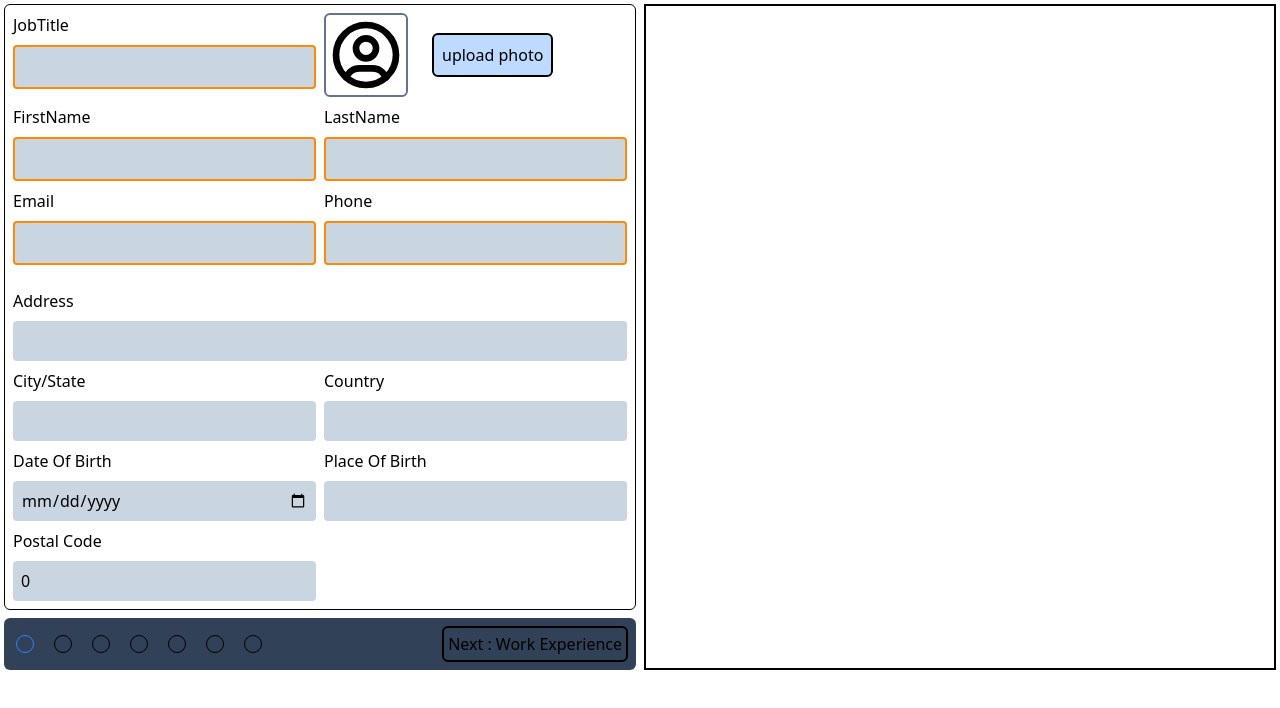
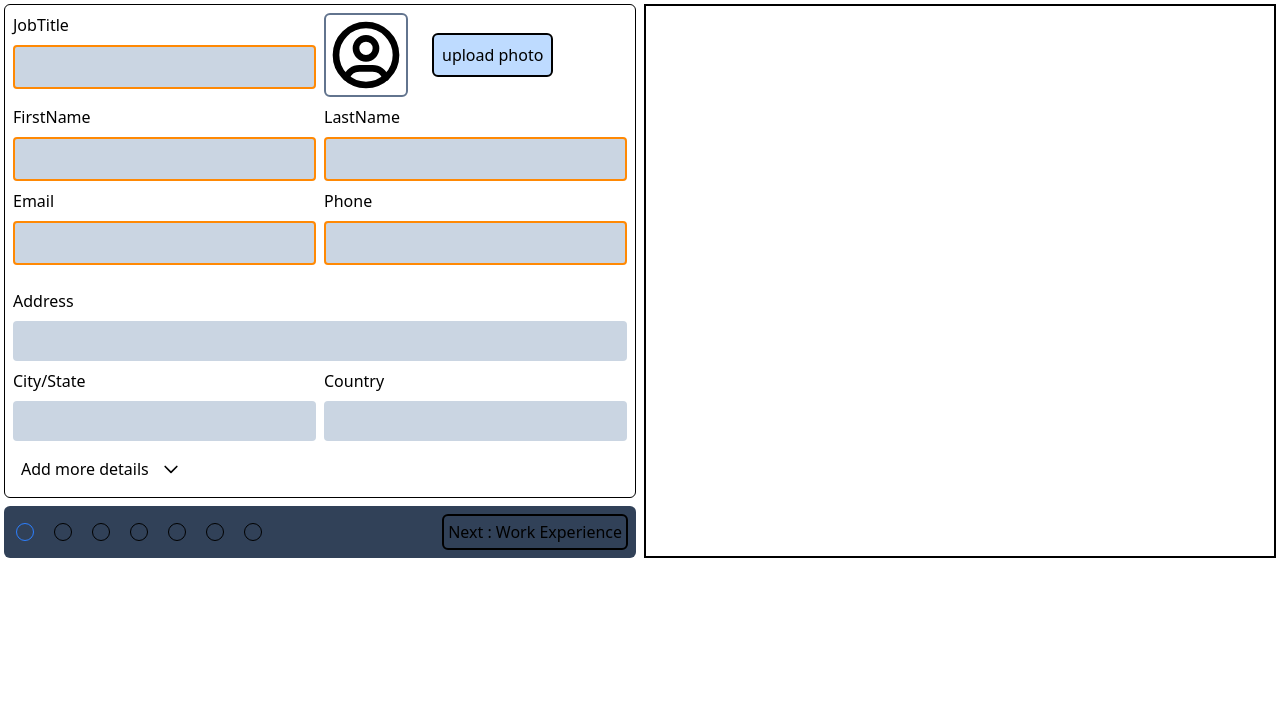
Before and after one commit to ivanChri/resume-app, a Vue app: page / in a window 1280 px wide. Shown: the top 708 px of the page. Built offline with nearby package versions, Linux system fonts and the light colour scheme.

Commit message:
Adding AdditionalBiodata.vue and GenericList.vue

```diff
--- a/src/component/Accordion.vue
+++ b/src/component/Accordion.vue
@@ -17,16 +17,14 @@
     <div class="border w-full border-gray-200 rounded-lg overflow-hidden">
       <button
         class="w-full flex justify-between items-center p-4 text-left font-medium bg-gray-50 hover:bg-gray-100 cursor-pointer"
-        @click="$emit('onToggle',itemIndex)"
-      >
+        @click="$emit('onToggle',itemIndex)">
         <span>{{ title || 'not specified' }}</span>
         <svg
           class="w-5 h-5 transition-transform duration-300"
           :class="{ 'rotate-180': active }"
           fill="none"
           viewBox="0 0 24 24"
-          stroke="currentColor"
-        >
+          stroke="currentColor">
           <path stroke-linecap="round" stroke-linejoin="round" stroke-width="2" d="M19 9l-7 7-7-7" />
         </svg>
       </button>
--- /dev/null
+++ b/src/component/AdditionalBiodataForm.vue
@@ -0,0 +1,79 @@
+<script setup lang="ts">
+  import { ref,computed } from 'vue';
+  const active = ref<boolean>(false)
+  const buttonLabel = computed(() => {
+    return active.value ? 'Hide additional details' : 'Add more details'
+  })
+  const placeOfBirthModel = defineModel('placeOfBirthModel')
+  const dateOfBirthModel = defineModel('dateOfBirthModel')
+  const postalCodeModel = defineModel('postalCodeModal')
+  const drivingLicenseModel = defineModel('drivingLicenseModel')
+  const nationalityModel = defineModel('nationalityModel')
+  function toogleActive():void{
+    active.value = !active.value
+  }
+</script>
+
+<template>
+  <section class="addtional-biodata-container w-full p-1 flex flex-col gap-3">
+   <Transition name="additionalForm">
+   <div v-if="active" class="addtional-biodata-form grid grid-cols-2">
+    <div class="flex flex-col p-1 gap-2">
+      <label for="dateOfBirth">Date Of Birth</label>
+      <input type="date" v-model="dateOfBirthModel" id="dateOfBirth" class="p-2 rounded-sm bg-slate-300 focus:outline-2 focus:outline-offset-2 focus:outline-blue-500" />
+    </div>
+    <div class="flex flex-col p-1 gap-2">
+      <label for="placeOfBirth">Place Of Birth</label>
+      <input type="text" v-model="placeOfBirthModel" id="placeOfBirth" class="p-2 rounded-sm bg-slate-300 focus:outline-2 focus:outline-offset-2 focus:outline-blue-500" />
+    </div>
+    <div class="flex flex-col p-1 gap-2">
+      <label for="postal-code">Postal Code</label>
+      <input type="number" v-model="postalCodeModel" id="postal-code" class="p-2 rounded-sm bg-slate-300 focus:outline-2 focus:outline-offset-2 focus:outline-blue-500" />
+    </div>
+    <div class="flex flex-col p-1 gap-2">
+      <label for="driving-license">Driving License</label>
+      <input type="text" v-model="drivingLicenseModel" id="driving-license" class="p-2 rounded-sm bg-slate-300 focus:outline-2 focus:outline-offset-2 focus:outline-blue-500" />
+    </div>
+     <div class="flex flex-col p-1 gap-2">
+      <label for="nationality">Nationality</label>
+      <input type="text" v-model="nationalityModel" id="nationality" class="p-2 rounded-sm bg-slate-300 focus:outline-2 focus:outline-offset-2 focus:outline-blue-500" />
+    </div>
+   </div>
+   </Transition>
+   <div class="button-container max-w-md">
+      <button @click="toogleActive" class="w-full flex gap-3 items-center p-2 text-left font-medium cursor-pointer">
+        <span>{{ buttonLabel }}</span>
+        <svg
+          class="w-5 h-5 transition-transform duration-300"
+          :class="{ 'rotate-180': active }"
+          fill="none"
+          viewBox="0 0 24 24"
+          stroke="currentColor">
+          <path stroke-linecap="round" stroke-linejoin="round" stroke-width="2" d="M19 9l-7 7-7-7" />
+        </svg>
+      </button>
+   </div>
+  </section>
+</template>
+
+<style scoped>
+.additionalForm-enter-active,
+.additionalForm-leave-active {
+  transition: all 0.4s ease-out;
+  overflow: hidden;
+}
+
+.additionalForm-enter-from,
+.additionalForm-leave-to {
+  max-height: 0;
+  opacity: 0;
+  transform: translateY(-10px);
+}
+
+.additionalForm-enter-to,
+.additionalForm-leave-from {
+  max-height: 500px;
+  opacity: 1;
+  transform: translateY(0);
+}
+</style>
--- a/src/component/Dropdow.vue
+++ b/src/component/Dropdow.vue
@@ -7,7 +7,7 @@ const props = defineProps<{
 }>()
 const emit = defineEmits(['onUpdate'])
 const isOpen = ref<boolean>(false)
-const toggleDropdown = () => {
+function toggleDropdown():void{
   isOpen.value = !isOpen.value
 }
 function onUpdate(optionValue:string):void{
--- a/src/form/BiodataForm.vue
+++ b/src/form/BiodataForm.vue
@@ -2,6 +2,7 @@
   import { reactive,watch,onMounted } from 'vue';
   import { useUserStore } from '../store/user.store';
   import ImageUploader from '../component/ImageUploader.vue';
+  import AddtionalBiodata from '../component/AdditionalBiodataForm.vue';
   const store = useUserStore()
   const tempEmail = reactive<{email:string,errorMessage:string,valid:boolean | null}>({
     email:'',
@@ -105,17 +106,6 @@
       <label for="country">Country</label>
       <input type="text" v-model="store.biodata.country" id="country" class="p-2 rounded-sm bg-slate-300 focus:outline-2 focus:outline-offset-2 focus:outline-blue-500" />
     </div>
-    <div class="flex flex-col p-1 gap-2">
-      <label for="dateOfBirth">Date Of Birth</label>
-      <input type="date" v-model="store.biodata.dateOfBirth" id="dateOfBirth" class="p-2 rounded-sm bg-slate-300 focus:outline-2 focus:outline-offset-2 focus:outline-blue-500" />
-    </div>
-    <div class="flex flex-col p-1 gap-2">
-      <label for="placeOfBirth">Place Of Birth</label>
-      <input type="text" v-model="store.biodata.placeOfBirth" id="placeOfBirth" class="p-2 rounded-sm bg-slate-300 focus:outline-2 focus:outline-offset-2 focus:outline-blue-500" />
-    </div>
-    <div class="flex flex-col p-1 gap-2">
-      <label for="postal-code">Postal Code</label>
-      <input type="number" v-model="store.biodata.postalCode" id="postal-code" class="p-2 rounded-sm bg-slate-300 focus:outline-2 focus:outline-offset-2 focus:outline-blue-500" />
-    </div>
   </section>
+  <AddtionalBiodata></AddtionalBiodata>
 </template>
--- a/src/form/FinalizationForm.vue
+++ b/src/form/FinalizationForm.vue
@@ -84,8 +84,8 @@
       <button class="p-1 border-1 rounded-md cursor-pointer disabled:bg-gray-400 disabled:text-gray-200 disabled:cursor-not-allowed"
        @click="addOptionalComponent('Portofolio / Personal Project','portofolio')"
        :disabled="optionalComponentStatus.portofolio">Personal Project</button>
-      <button class="p-1 border-1 rounded-md cursor-pointer">Course</button>
-      <button class="p-1 border-1 rounded-md cursor-pointer disabled:text-gray-200 disabled:cursor-not-allowed"
+      <button class="p-1 border-1 rounded-md cursor-pointer disabled:bg-gray-400 disabled:text-gray-200 disabled:cursor-not-allowed">Course</button>
+      <button class="p-1 border-1 rounded-md cursor-pointer disabled:bg-gray-400 disabled:text-gray-200 disabled:cursor-not-allowed"
        @click="addOptionalComponent('Language','language')"
        :disabled="optionalComponentStatus.language">Language</button>
       <button class="p-1 border-1 rounded-md cursor-pointer">Comunity volunteering</button>
--- a/src/form/FormController.vue
+++ b/src/form/FormController.vue
@@ -1,35 +1,88 @@
 <script setup lang="ts">
   import { ref,computed } from 'vue';
   import BiodataForm from './BiodataForm.vue';
-  import WorkExperienceForm from './WorkExperienceForm.vue';
-  import EducationForm from './EducationForm.vue';
   import SocialMediaForm from './SocialMediaForm.vue';
   import SkillsForm from './SkillsForm.vue';
   import SummaryForm from './SummaryForm.vue';
   import FinalizationForm from './FinalizationForm.vue';
+  import Generic from './Generic.vue';
   import { useUserValidationStore } from '../store/userValidation.store';
+  import { useUserStore } from '../store/user.store';
+  const userStore = useUserStore()
   const componentIndex = ref<number>(0)
   const validation = useUserValidationStore()
+  const test = [{
+    parent:'experience',
+    data:userStore.experience,
+    initialData:{
+     id:'',
+     jobTitle:'',
+     employer:'',
+     startDate:'',
+     endDate:'',
+     city:'',
+     description:'',
+    },
+  },
+  {
+   parent:'education',
+   data:userStore.education,
+   initialData:{
+    id:'',
+    schoolName:'',
+    degree:'',
+    startDate:'',
+    endDate:'',
+    city:'',
+    description:'',
+   }
+  }]
   const component = [
-    BiodataForm,
-    WorkExperienceForm,
-    EducationForm,
-    SocialMediaForm,
-    SkillsForm,
-    SummaryForm,
-    FinalizationForm
-  ]
-  const buttonName = [
-    'Personal Info',
-    'Work Experience',
-    'Education',
-    'Social Media',
-    'Skills',
-    'Profesional Summary',
-    'Finish'
-  ]
+   {
+    name:'Biodata',
+    buttonName:'Personal Info',
+    compt:BiodataForm,
+    props:{}
+   },
+   {
+    name:'experience',
+    buttonName:'Work Experience',
+    compt:Generic,
+    props:test[componentIndex.value]
+   },
+   {
+    name:'education',
+    buttonName:'Education',
+    compt:Generic,
+    props:test[1]
+   },
+   {
+    name:'socialMedia',
+    buttonName:'Social Media',
+    compt:SocialMediaForm,
+    props:{}
+   },
+   {
+    name:'skills',
+    buttonName:'Skills',
+    compt:SkillsForm,
+    props:{}
+   },
+   {
+    name:'summary',
+    buttonName:'Profesional Summary',
+    compt:SummaryForm,
+    props:{}
+   },
+   {
+    name:'finalization',
+    buttonName:'finish',
+    compt:FinalizationForm,
+    props:{}
+   }
+ ]
   const nextButtonLabel = computed(() => {
-   return buttonName[componentIndex.value + 1] || 'Download'
+   return component[componentIndex.value + 1]?.buttonName || 'Download'
   })
   function next():void{
     if(componentIndex.value < component.length - 1){
@@ -48,14 +101,14 @@
 <template>
    <div class="@container flex flex-col gap-2">
      <div class="component-container border rounded-md p-1">
-       <component :is="component[componentIndex]"></component>
+       <component :key="component[componentIndex].name" :is="component[componentIndex].compt" v-bind="component[componentIndex].props"></component>
      </div>
      <div class="button-container bg-slate-700 rounded-md  p-2 flex items-center justify-between">
        <button v-if="componentIndex > 0" class="border-2 rounded-md p-1 text-center" @click="back">
         Back
        </button>
        <div class="info-container p-1 flex gap-5">
-         <span v-for="(value,index) in buttonName" :key="value" :class="{'border-blue-500':index == componentIndex}" class="border-1 p-2 rounded-full transition-all duration-200"></span>
+         <span v-for="(value,index) in component" :key="value.name" :class="{'border-blue-500':index == componentIndex}" class="border-1 p-2 rounded-full transition-all duration-200"></span>
        </div>
        <button class="border-2 rounded-md p-1 text-center" @click="next">
         Next : {{ nextButtonLabel }}
--- /dev/null
+++ b/src/form/Generic.vue
@@ -0,0 +1,52 @@
+<script setup lang="ts" generic="T extends Object">
+ import { onMounted,computed } from 'vue';
+ import type { ParentType } from '../utils/component.interface';
+ import AccordionList from '../component/AccordionList.vue';
+ import ContentForm from '../component/ContentForm.vue';
+ import DescriptionForm from '../component/DescriptionForm.vue';
+ const props = defineProps<{
+  parent:ParentType,
+  data:T[],
+  initialData:T
+ }>()
+ const labelConfig = {
+   experience:'Add Experience',
+   education:'Add Education',
+   portofolio:'Add Portofolio',
+   course:'Add Course',
+   awards:'Add Awards',
+   volunteering:'Add Volunteering'
+ } as const
+ const currentButtonLabel = computed(() => labelConfig[props.parent])
+ const [,title,sub,startDate,endDate,city,description] = Object.keys(props.initialData)
+ function addData():void{
+   props.data.push(props.initialData)
+ }
+ onMounted(() => {
+  console.log(Object.keys(props.initialData))
+ })
+</script>
+
+<template>
+   <section class="work-experience-container p-1 w-full">
+    <AccordionList
+     :items="data"
+     :title-key="title"
+     @add="addData"
+     >
+      <template #default="{item}">
+        <ContentForm
+          :parent="parent"
+          v-model:title-model="item[title]"
+          v-model:sub-model="item.employer[sub]"
+          v-model:start-date-model="item[startDate]"
+          v-model:end-date-model="item[endDate]"
+          v-model:city-model="item[city]">
+          <DescriptionForm v-model:description-model="item[description]"></DescriptionForm>
+        </ContentForm>
+      </template>
+      <template #button-label>{{ currentButtonLabel }}</template>
+    </AccordionList>
+  </section>
+  <button @click="() => console.log(data)">mmk</button>
+</template>
--- a/src/store/user.store.ts
+++ b/src/store/user.store.ts
@@ -25,7 +25,9 @@ export const useUserStore = defineStore('user',() => {
     placeOfBirth:'',
     city:'',
     country:'',
-    postalCode:0,
+    postalCode:'',
+    drivingLicense:'',
+    nationality:''
   })
   const socialMedia = ref<socialMedia[]>([])
   const experience = ref<workExperice[]>([])
--- a/src/utils/component.interface.ts
+++ b/src/utils/component.interface.ts
@@ -1,3 +1,5 @@
+export type ParentType = 'experience' | 'education' | 'portofolio' | 'course' | 'awards' | 'volunteering'
+
 export interface finalizationComponentData {
   id:string
   key:string
--- a/src/utils/form.interface.ts
+++ b/src/utils/form.interface.ts
@@ -10,7 +10,9 @@ export interface biodata{
   placeOfBirth:string,
   city:string,
   country:string,
-  postalCode:number,
+  postalCode:string,
+  drivingLicense:string,
+  nationality:string
 }
 
 export interface workExperice {
```
Also changed, not shown: src/component/ContentForm.vue (+4 -4 lines).
